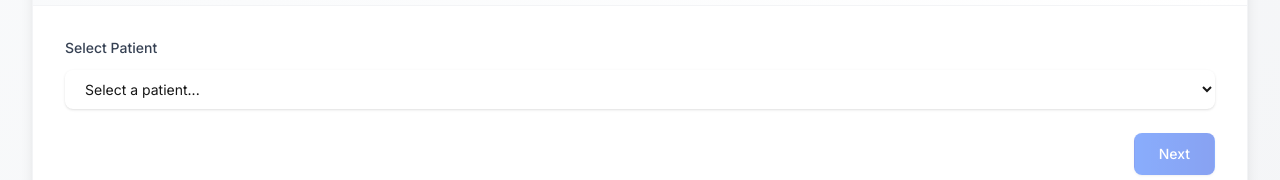
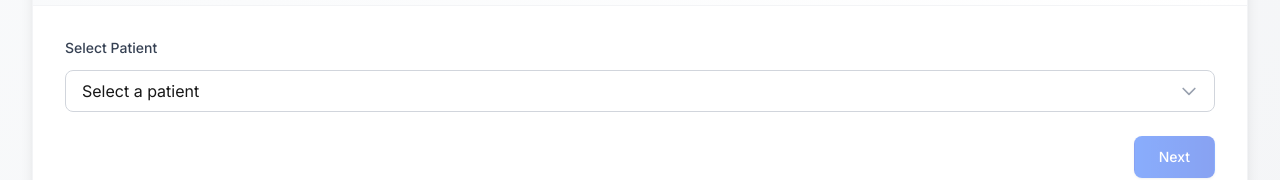
Before and after one commit to Voice-to-EHR-Tietoevry-Oamk/voice-to-ehr, a Next.js app in the folder frontend/: page /ehrs/new in a window 1280 px wide. Shown: the part 302-482 px from the top of the page. Built offline with nearby package versions, Linux system fonts and the light colour scheme; sample sign-in values are in the browser's storage.

Commit message:
Refactor NewEhrPageClient to improve patient selection UI by adding a dropdown wrapper and an icon for better usability.

```diff
--- a/frontend/app/ehrs/new/NewEhrPageClient.tsx
+++ b/frontend/app/ehrs/new/NewEhrPageClient.tsx
@@ -37,7 +37,7 @@ export default function NewEhrPageClient({ patientId }: NewEhrPageClientProps) {
   const mediaRecorderRef = useRef<MediaRecorder | null>(null);
   const audioContextRef = useRef<AudioContext | null>(null);
   const analyserRef = useRef<AnalyserNode | null>(null);
-  const animationFrameRef = useRef<number>();
+  const animationFrameRef = useRef<number | null>(null);
   const router = useRouter();
   const searchParams = useSearchParams();
 
@@ -264,22 +264,28 @@ export default function NewEhrPageClient({ patientId }: NewEhrPageClientProps) {
                   <label htmlFor="patient" className="block text-sm font-medium text-gray-700 mb-3">
                     Select Patient
                   </label>
+                  <div className="relative">
                     <select
-                    id="patient"
                       value={selectedPatient?.id || ''}
                       onChange={(e) => {
                         const patient = patients.find(p => p.id.toString() === e.target.value);
                         setSelectedPatient(patient || null);
                       }}
-                    className="block w-full px-4 py-2.5 border-gray-300 rounded-lg shadow-sm focus:ring-2 focus:ring-blue-500 focus:border-blue-500 sm:text-sm"
+                      className="w-full px-4 py-2 border border-gray-300 rounded-lg focus:ring-2 focus:ring-blue-500 focus:border-blue-500 appearance-none bg-white pr-12"
                     >
-                    <option value="">Select a patient...</option>
+                      <option value="">Select a patient</option>
                       {patients.map((patient) => (
                         <option key={patient.id} value={patient.id}>
-                        {patient.name} (ID: {patient.id})
+                          {patient.name}
                         </option>
                       ))}
                     </select>
+                    <div className="absolute inset-y-0 right-0 flex items-center pr-4 pointer-events-none">
+                      <svg className="w-5 h-5 text-gray-400" fill="none" stroke="currentColor" viewBox="0 0 24 24">
+                        <path strokeLinecap="round" strokeLinejoin="round" strokeWidth={2} d="M19 9l-7 7-7-7" />
+                      </svg>
+                    </div>
+                  </div>
                 </div>
 
                 {selectedPatient && (
```
Lines whose indentation alone changed are shown as unchanged.
